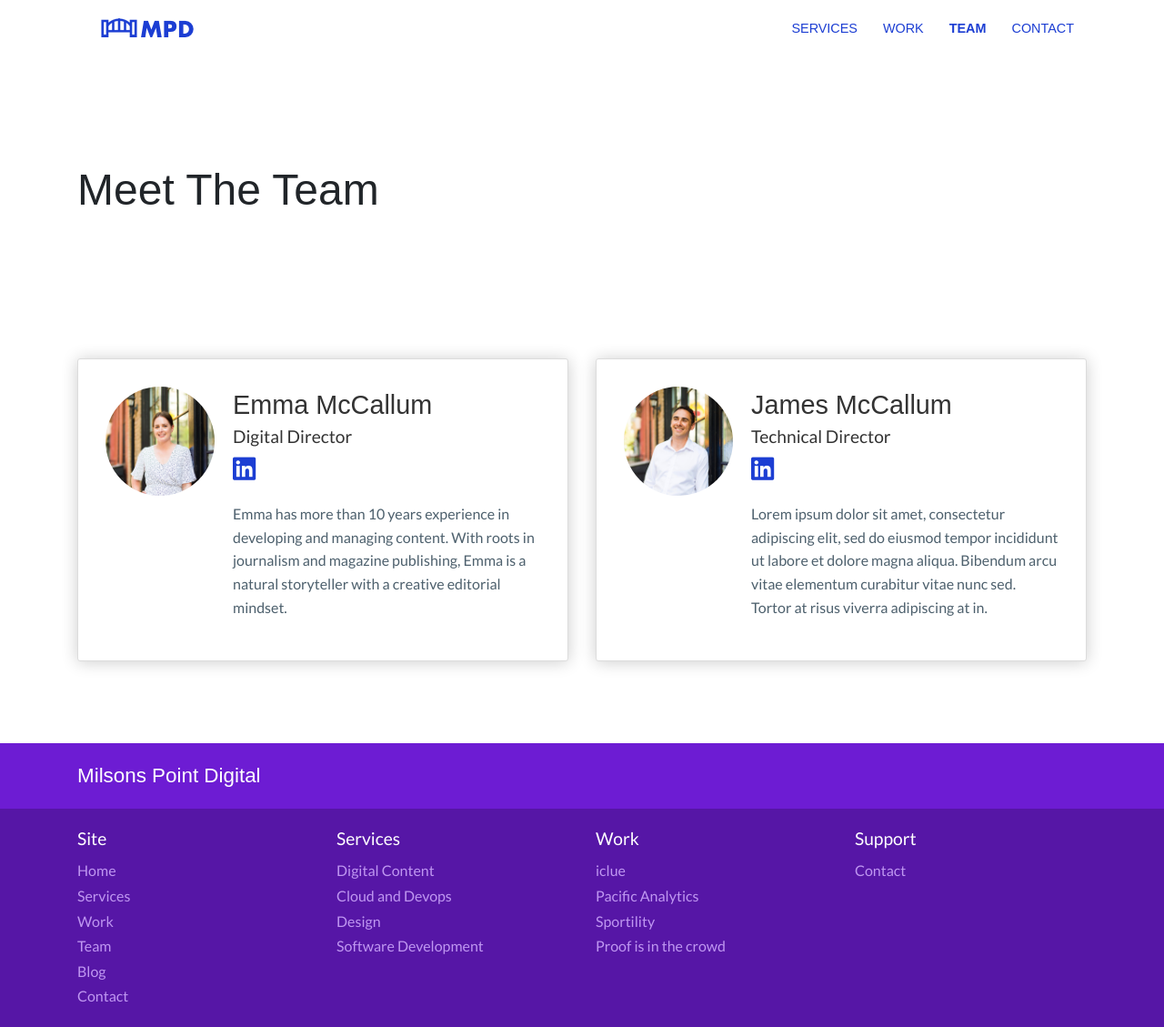
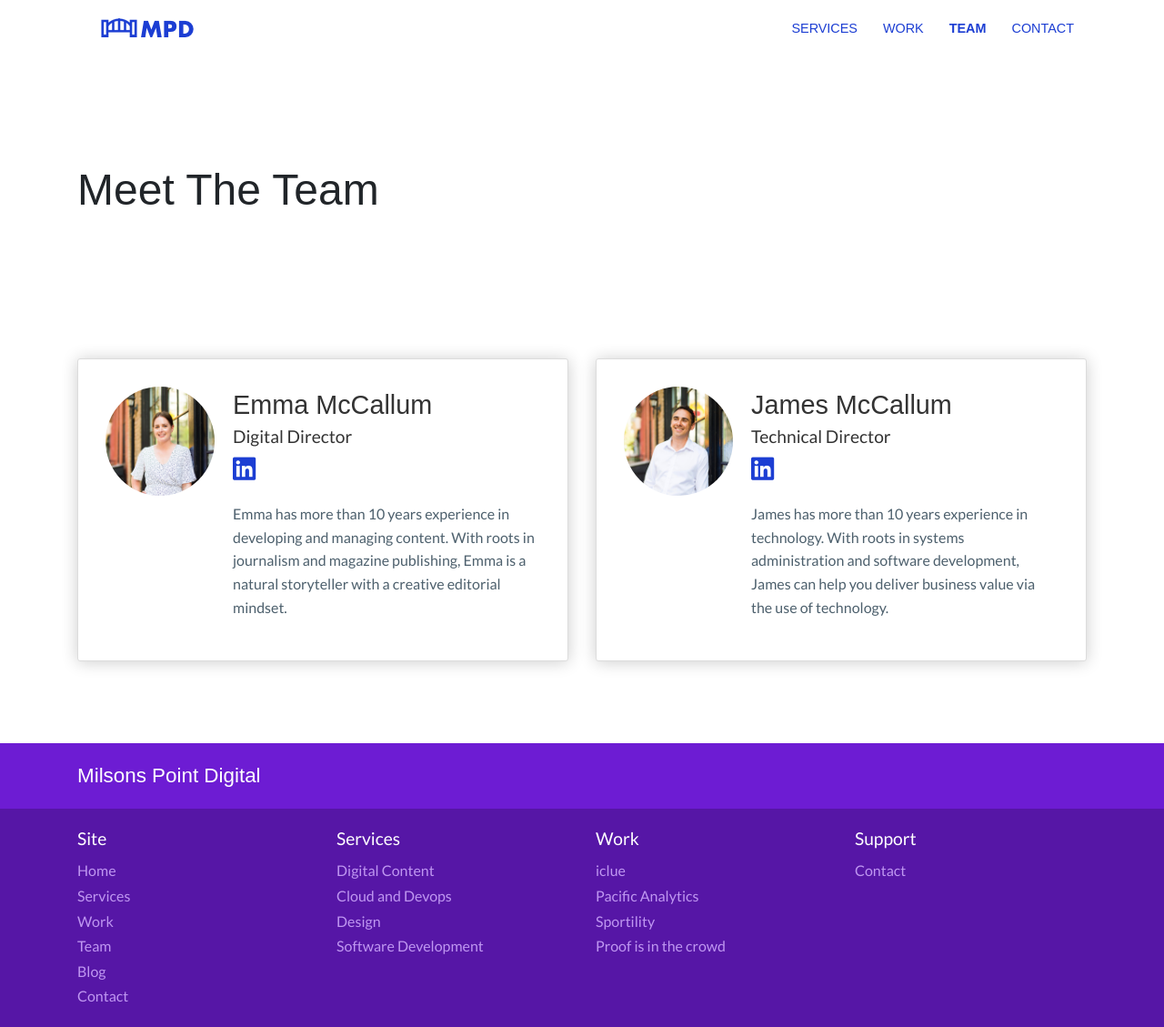
Before and after one commit to jamesla/jamesla.github.io, a Jekyll site: the page built from pages/team.html, in a window 1280 px wide and 1129 px high. Shown: the whole window at 91% size. Built offline with Jekyll 4.4.1, drawn with Linux system fonts in a browser that asks for light colours; some web fonts are replaced.

Commit message:
add james bio (#8)

```diff
--- a/collections/_team/james.md
+++ b/collections/_team/james.md
@@ -8,4 +8,4 @@ linkedin_url: 'https://www.linkedin.com/in/mccallumjames'
 weight: 1
 ---
 
-Lorem ipsum dolor sit amet, consectetur adipiscing elit, sed do eiusmod tempor incididunt ut labore et dolore magna aliqua. Bibendum arcu vitae elementum curabitur vitae nunc sed. Tortor at risus viverra adipiscing at in.
+James has more than 10 years experience in technology. With roots in systems administration and software development, James can help you deliver business value via the use of technology.
```
